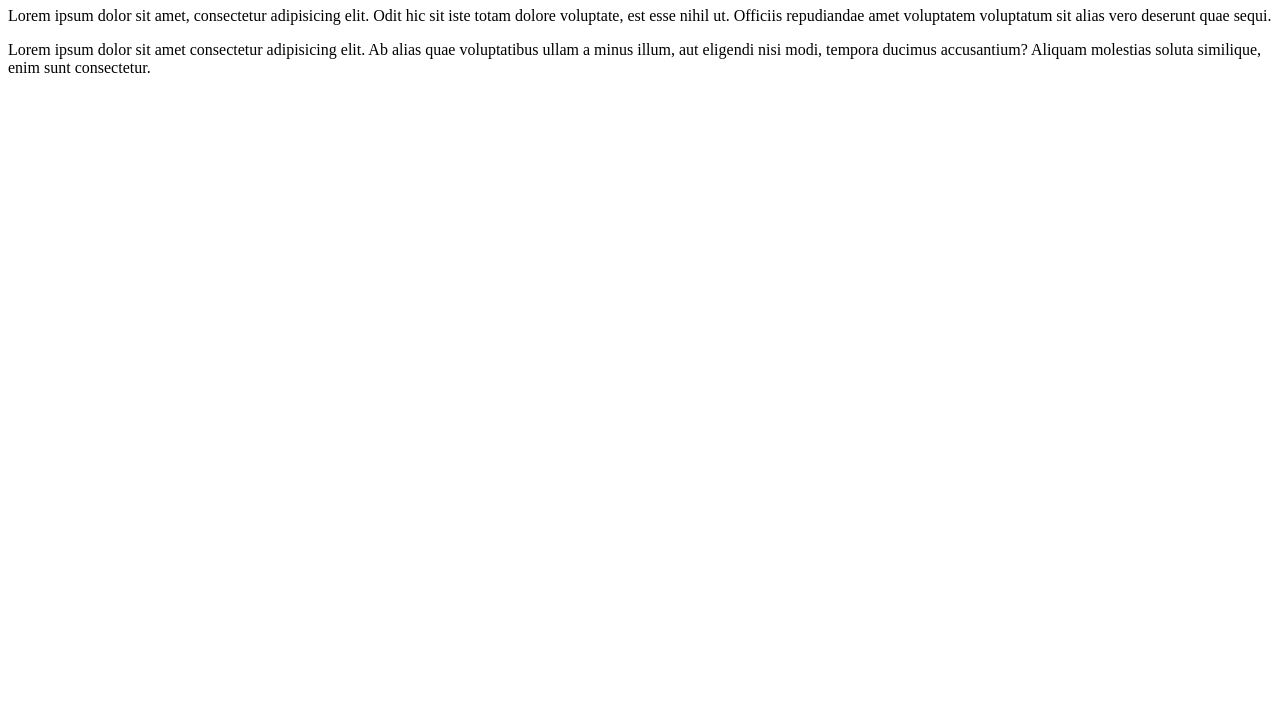
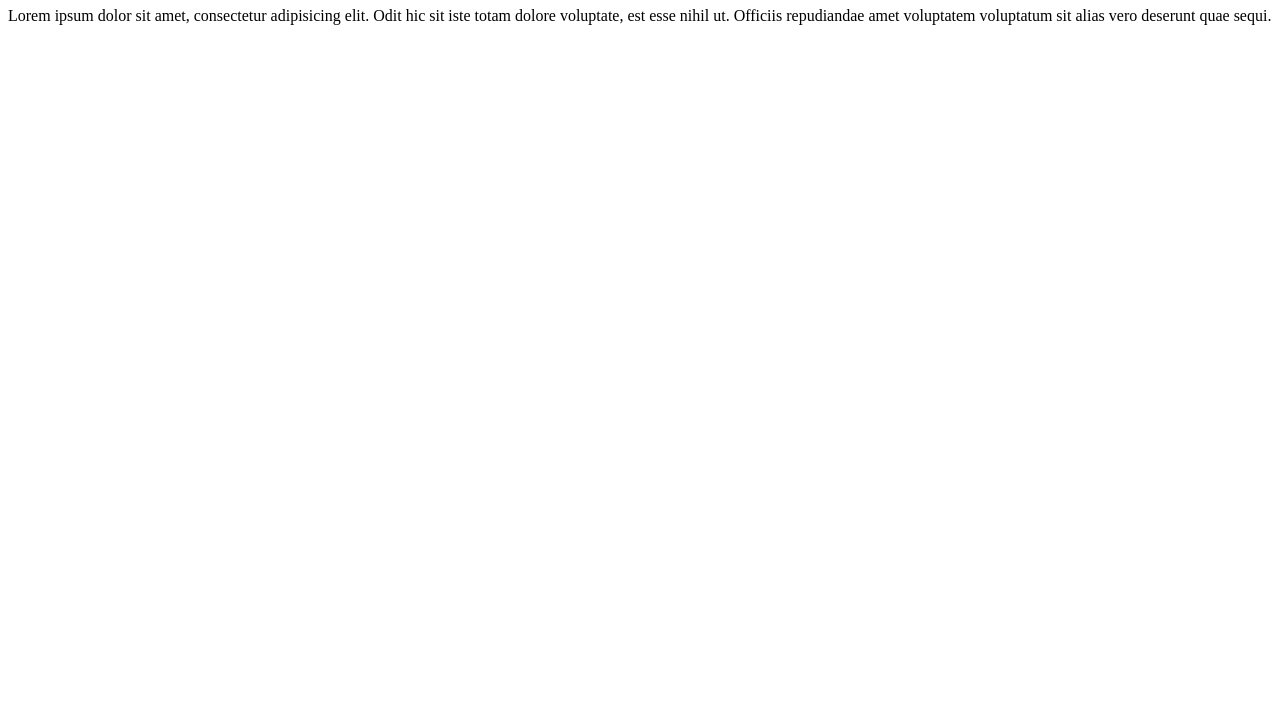
Before and after one commit to felipe-braga-alves/primeiro-html, a plain HTML site: page index.html in a window 1280 px wide. Shown: the part 73-800 px from the top of the page. Drawn offline with Linux system fonts and the light colour scheme.

Commit message:
Apagado segundo parárafo lorem

```diff
--- a/index.html
+++ b/index.html
@@ -10,6 +10,5 @@
 <body>
     <h1>Minha Primeira Página HTML</h1>
     <p>Lorem ipsum dolor sit amet, consectetur adipisicing elit. Odit hic sit iste totam dolore voluptate, est esse nihil ut. Officiis repudiandae amet voluptatem voluptatum sit alias vero deserunt quae sequi.</p>
-    <p>Lorem ipsum dolor sit amet consectetur adipisicing elit. Ab alias quae voluptatibus ullam a minus illum, aut eligendi nisi modi, tempora ducimus accusantium? Aliquam molestias soluta similique, enim sunt consectetur.</p>
 </body>
 </html>
```
